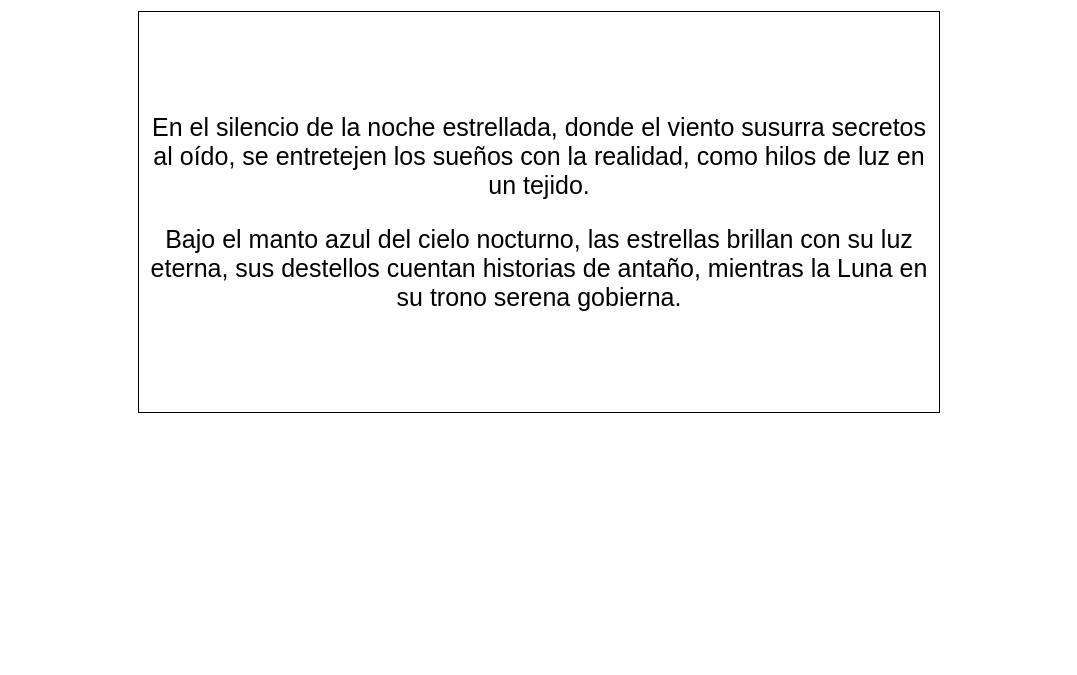
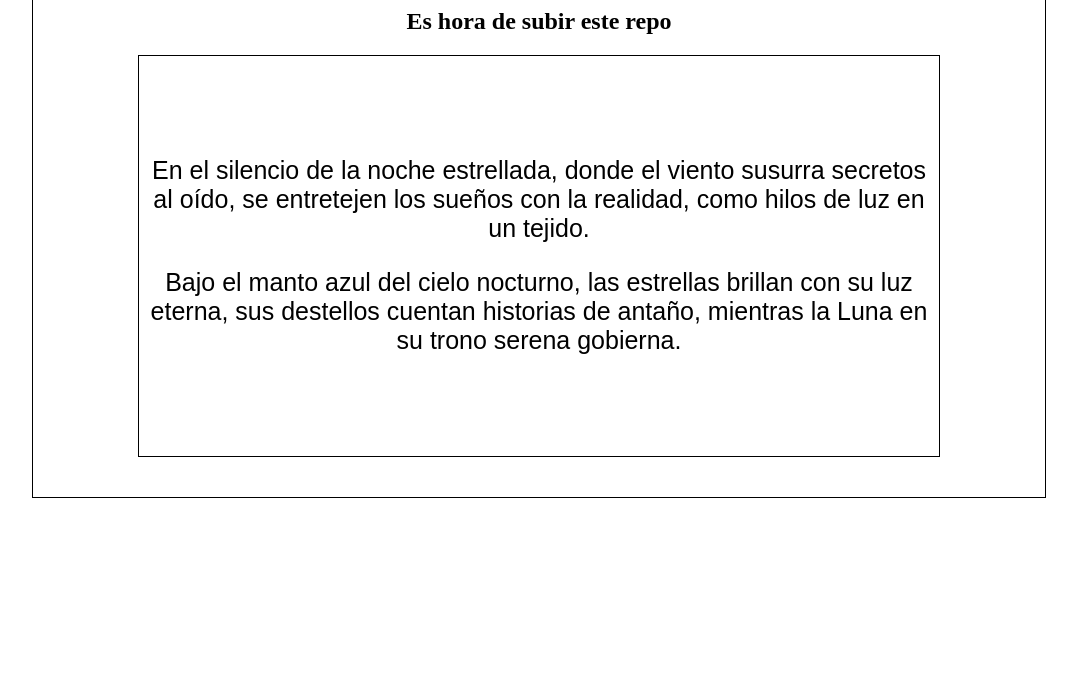
Before and after one commit to Cremyadea18/Master, a plain HTML site: page Index.html in a window 1280 px wide. Shown: the part 125-800 px from the top of the page, without its empty margins (101-1178 px from the left). Drawn offline with Linux system fonts and the light colour scheme.

Commit message:
Cambio final antes de repo

```diff
--- a/Index.html
+++ b/Index.html
@@ -8,7 +8,9 @@
     <title>Document</title>
 </head>
 <div class="main-container ">
+    <div class="container">
         <h1 class="title-1">Cabecera de Blog</h1>
+        <h2>Es hora de subir este repo</h2>
         <div class="second-container">
             <p class="paragraph">En el silencio de la noche estrellada,
                 donde el viento susurra secretos al oído,
@@ -24,6 +26,8 @@ mientras la Luna en su trono serena gobierna.
 
     </div>
 
+</div>
+
 <body>
 
 </body>
```
Lines whose indentation alone changed are shown as unchanged.
